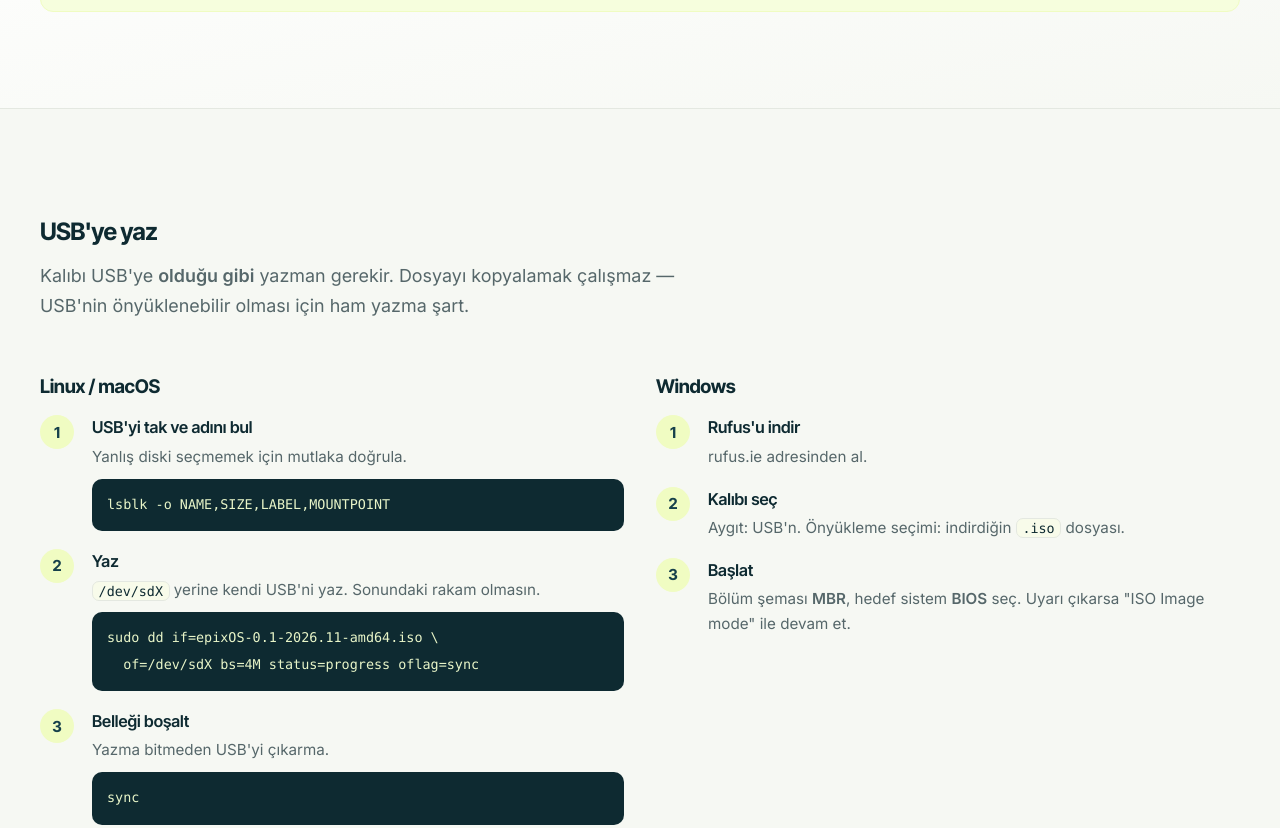
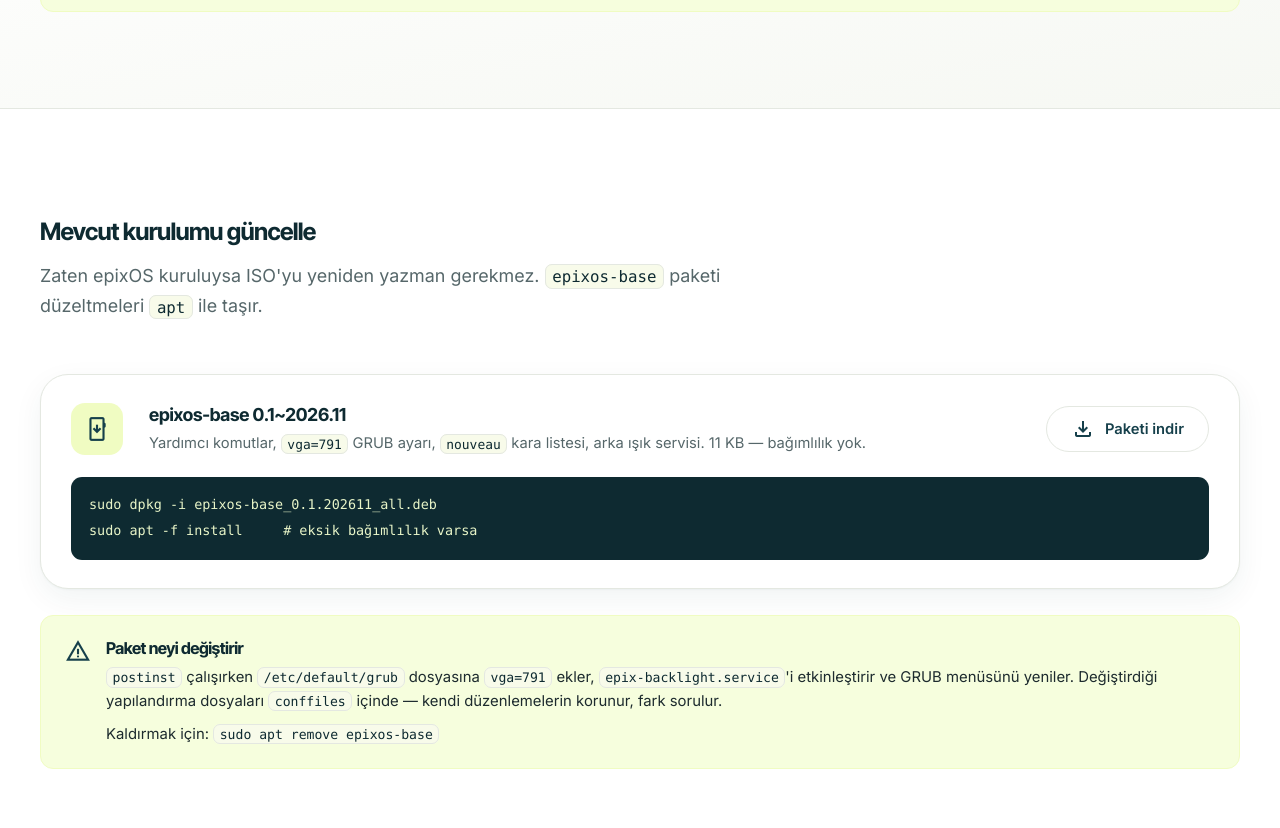
Before and after one commit to epixcomtr-rgb/epixOS, a plain HTML site: page site/indir/index.html in a window 1280 px wide. Shown: the part 949-1777 px from the top of the page. Drawn offline with nearby package versions, Linux system fonts and the light colour scheme.

Commit message:
feat: epixos-base paketi indirme sayfasina eklendi
- site/indir/index.html: 'Mevcut kurulumu guncelle' bolumu (dl-pkg karti)
  paket adi, boyut, icerik ozeti, dpkg -i komutu, postinst uyarisi
- site/assets/css/indir.css: .dl-pkg bileseni + mobil kod blogu sarmasi
- .gitignore: site/indir/*.deb

Yayinlandi:
- https://os.epix.tr/indir/epixos-base_0.1.202611_all.deb
  sha256 ba527e2e88a7565ef6a1cbf91180ac815cd576dfc0e27d93666759e29eaaf11e
- GitHub Release v0.1-2026.11 asset olarak da eklendi

```diff
--- a/site/assets/css/indir.css
+++ b/site/assets/css/indir.css
@@ -140,12 +140,51 @@
 .dl-spec td { color: var(--muted); }
 .dl-spec td code { white-space: normal; }
 
+/* ---------- güncelleme paketi kartı ---------- */
+.dl-pkg {
+  display: grid;
+  grid-template-columns: auto minmax(0, 1fr) auto;
+  gap: 22px 26px;
+  align-items: center;
+  padding: 28px 30px;
+  background: var(--bg);
+  border: 1px solid var(--line);
+  border-radius: var(--radius-lg, 18px);
+  box-shadow: var(--shadow);
+}
+.dl-pkg-ico {
+  width: 52px; height: 52px; flex: none;
+  display: grid; place-items: center;
+  background: var(--blue-soft); border-radius: 14px;
+}
+.dl-pkg-ico .ms { color: var(--blue); font-size: 26px; line-height: 1; }
+.dl-pkg h3 { font: 700 1.12rem/1.3 var(--head); letter-spacing: -.01em; margin: 0 0 6px; }
+.dl-pkg p { margin: 0; color: var(--muted); font-size: .92rem; line-height: 1.55; }
+.dl-pkg .dl-btn--ghost { height: 46px; padding: 0 24px; font-size: .92rem; }
+.dl-pkg-code {
+  grid-column: 1 / -1;
+  margin: 0; padding: 15px 18px; overflow-x: auto;
+  background: var(--navy); border-radius: 11px;
+}
+.dl-pkg-code code {
+  background: transparent; border: 0; padding: 0;
+  color: #e8f5c8; font: 500 .84rem/1.65 ui-monospace, SFMono-Regular, Menlo, monospace;
+  white-space: pre;
+}
+/* dar ekranda iki komut satırı taşıyor — sarmasını sağla, girintiyi koru */
+@media (max-width: 560px) {
+  .dl-pkg-code { padding: 14px 15px; }
+  .dl-pkg-code code { white-space: pre-wrap; word-break: break-word; font-size: .78rem; }
+}
+
 /* ---------- duyarlı ---------- */
 @media (max-width: 900px) {
   .dl-card { grid-template-columns: minmax(0, 1fr); padding: 28px 24px; }
   .dl-card .dl-btn { width: 100%; }
   .dl-meta { grid-template-columns: repeat(2, minmax(0, 1fr)); gap: 18px; }
   .dl-meta div { padding-right: 0; }
+  .dl-pkg { grid-template-columns: auto minmax(0, 1fr); padding: 24px 22px; }
+  .dl-pkg .dl-btn--ghost { grid-column: 1 / -1; width: 100%; }
 }
 @media (max-width: 560px) {
   .dl-meta { grid-template-columns: minmax(0, 1fr); gap: 0; }
--- a/site/indir/index.html
+++ b/site/indir/index.html
@@ -104,6 +104,45 @@
            sırasında okuma hatası verir — bu kontrol iki saniye sürer.</p>
         <p><b>Linux:</b> <code>sha256sum epixOS-0.1-2026.11-amd64.iso</code><br/>
            <b>Windows:</b> <code>certutil -hashfile epixOS-0.1-2026.11-amd64.iso SHA256</code></p>
+      </div>
+    </div>
+  </div>
+</section>
+
+<!-- ============ GÜNCELLEME PAKETİ ============ -->
+<section class="os-section" id="paket">
+  <div class="wrap">
+    <div class="os-head">
+      <h2>Mevcut kurulumu güncelle</h2>
+      <p class="lead">
+        Zaten epixOS kuruluysa ISO'yu yeniden yazman gerekmez.
+        <code>epixos-base</code> paketi düzeltmeleri <code>apt</code> ile taşır.
+      </p>
+    </div>
+
+    <div class="dl-pkg">
+      <div class="dl-pkg-ico"><span class="ms" aria-hidden="true">system_update</span></div>
+      <div>
+        <h3>epixos-base 0.1~2026.11</h3>
+        <p>Yardımcı komutlar, <code>vga=791</code> GRUB ayarı, <code>nouveau</code> kara listesi,
+           arka ışık servisi. 11 KB — bağımlılık yok.</p>
+      </div>
+      <a class="dl-btn dl-btn--ghost" href="/indir/epixos-base_0.1.202611_all.deb" download>
+        <span class="ms" aria-hidden="true">download</span>Paketi indir
+      </a>
+      <pre class="dl-pkg-code"><code>sudo dpkg -i epixos-base_0.1.202611_all.deb
+sudo apt -f install     # eksik bağımlılık varsa</code></pre>
+    </div>
+
+    <div class="dl-note">
+      <span class="ms" aria-hidden="true">warning</span>
+      <div>
+        <h4>Paket neyi değiştirir</h4>
+        <p><code>postinst</code> çalışırken <code>/etc/default/grub</code> dosyasına <code>vga=791</code>
+           ekler, <code>epix-backlight.service</code>'i etkinleştirir ve GRUB menüsünü yeniler.
+           Değiştirdiği yapılandırma dosyaları <code>conffiles</code> içinde —
+           kendi düzenlemelerin korunur, fark sorulur.</p>
+        <p>Kaldırmak için: <code>sudo apt remove epixos-base</code></p>
       </div>
     </div>
   </div>
```
Also changed, not shown: 1 other file.
